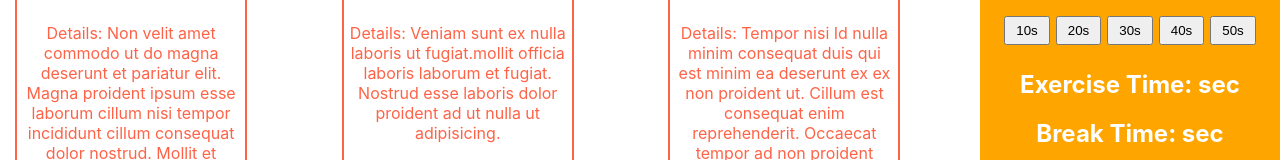
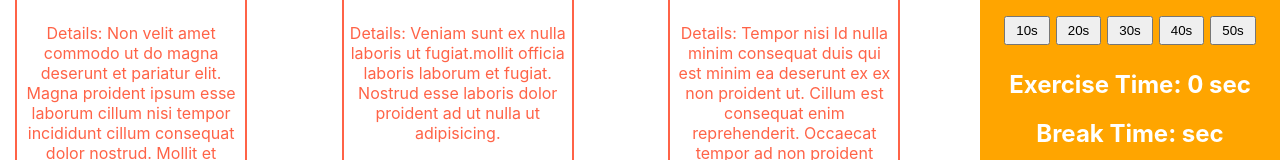
Before and after one commit to khalilonline99/lion-club-pro, a React (Create React App) app: page / in a window 1280 px wide. Shown: the part 271-431 px from the top of the page. Built offline with nearby package versions, Linux system fonts and the light colour scheme.

Commit message:
button working

```diff
--- a/src/App.js
+++ b/src/App.js
@@ -3,15 +3,13 @@ import BodyContainer from './components/BodyContainer/BodyContainer';
 
 function App() {
 
-  const addToCartBtn = () => {
-    console.log('button working');
-}
+
 
 
   return (
     <div className="App">
       <BodyContainer
-        addToCartBtn = {addToCartBtn}
+
       ></BodyContainer>
     </div>
   );
--- a/src/components/BodyContainer/BodyContainer.js
+++ b/src/components/BodyContainer/BodyContainer.js
@@ -9,7 +9,8 @@ import SideBar from '../SideBar/SideBar';
 
 const BodyContainer = (props) => {
     const [cards, setCards] = useState([]);
-    console.log(props);
+    // console.log(props);
+    const [newReqTime, setNewReqTime] = useState(0);
 
     useEffect(() => {
         fetch('fakeDb.json')
@@ -17,6 +18,12 @@ const BodyContainer = (props) => {
         .then(data => setCards(data))
     }, [])
 
+
+    const addToCartBtn = (time) => {
+        setNewReqTime(time);
+        let totalTime = newReqTime + time;
+        setNewReqTime(totalTime);
+        }
 
 
     return (
@@ -33,7 +40,7 @@ const BodyContainer = (props) => {
                     {
                         cards.map(card => <ExerciseCards
                         card = {card}
-                        addToCartBtn = {props.addToCartBtn}
+                        addToCartBtn = {addToCartBtn}
                         ></ExerciseCards>)
                     }
 
@@ -41,7 +48,9 @@ const BodyContainer = (props) => {
             </div>
 
             <div className='sidebar-body'>
-                <SideBar></SideBar>
+                <SideBar
+                newReqTime = {newReqTime}
+                ></SideBar>
             </div>
 
         </div>
--- a/src/components/ExerciseCards/ExerciseCards.js
+++ b/src/components/ExerciseCards/ExerciseCards.js
@@ -15,7 +15,7 @@ const ExerciseCards = (props) => {
             </div>
 
             <button className='btn-card-list'>
-            <p style={{borderRadius: "10px"}} onClick={props.addToCartBtn} >Add to List</p>
+            <p style={{borderRadius: "10px"}} onClick={()=> props.addToCartBtn(time)} >Add to List</p>
             </button>
 
         </div>
--- a/src/components/SideBar/SideBar.js
+++ b/src/components/SideBar/SideBar.js
@@ -3,7 +3,7 @@ import ButtonAddBreak from '../../utilities/ButtonAddBreak/ButtonAddBreak';
 import ExerciseDetails from '../../utilities/ExerciseDetails/ExerciseDetails';
 import './SideBar.css'
 
-const SideBar = () => {
+const SideBar = (props) => {
     return (
         <div>
             {/* image, name and address */}
@@ -38,7 +38,9 @@ const SideBar = () => {
 
         {/* Exercise Details*/}
         <div>
-            <ExerciseDetails></ExerciseDetails>
+            <ExerciseDetails
+            newReqTime = {props.newReqTime}
+            ></ExerciseDetails>
         </div>
 
         <div>
--- a/src/utilities/ExerciseDetails/ExerciseDetails.js
+++ b/src/utilities/ExerciseDetails/ExerciseDetails.js
@@ -1,10 +1,10 @@
 import React from 'react';
 import './ExerciseDetails.css'
 
-const ExerciseDetails = () => {
+const ExerciseDetails = (props) => {
     return (
         <div>
-            <h2>Exercise Time: sec</h2>
+            <h2>Exercise Time: {props.newReqTime} sec</h2>
             <h2>Break Time: sec</h2>
         </div>
     );
```
